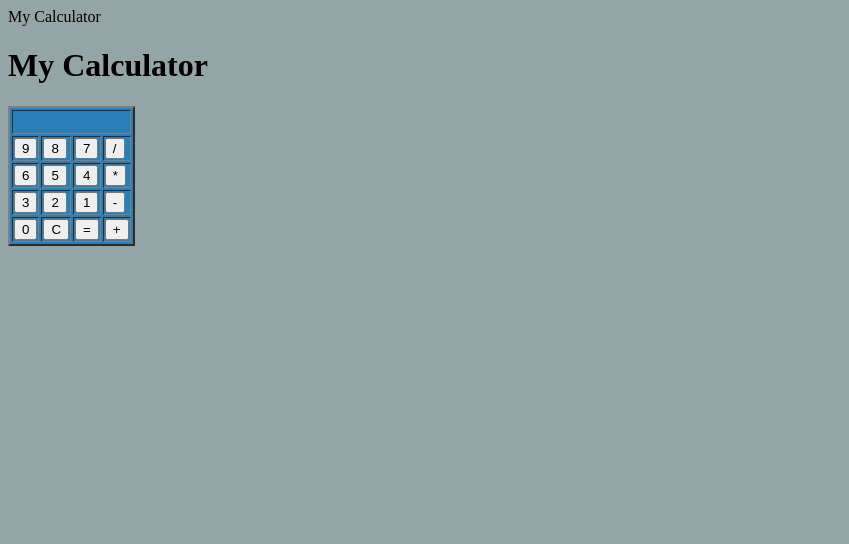
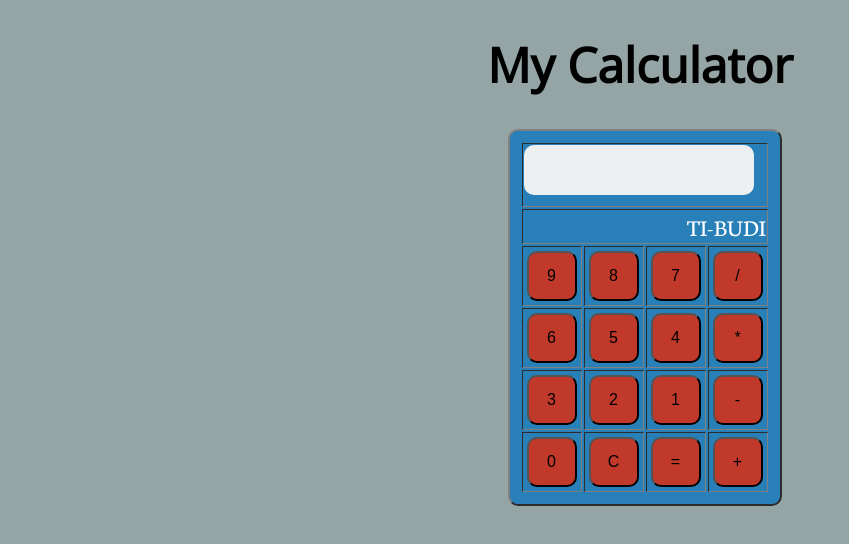
Before and after one commit to ATribble/javascript-html-calculator, a plain HTML site: page index.html in a window 1280 px wide. Shown: the whole page, without its empty margins (0-849 px from the left). Drawn offline with nearby package versions, Linux system fonts and the light colour scheme.

Commit message:
added styling

```diff
--- a/index.html
+++ b/index.html
@@ -1,16 +1,18 @@
 <!DOCTYPE html>
 <html>
 <head>
-	<title>My Calculator</title>
 	<link rel="stylesheet" href="style.css" type="text/css" />
+<link href="https://fonts.googleapis.com/css?family=Neuton|Open+Sans|VT323" rel="stylesheet">
 </head>
 <body>
-	My Calculator
 	<h1 id="tittle">My Calculator</h1>
 	<div id="keypad">
 		<table border="2">
 			<tr>
-				<td colspan="4" id="display-bar" height="20px"></td>
+				<td colspan="4"  height="20px"><div id="display-bar"></div></td>
+			</tr>
+			<tr>
+				<td colspan="4"><div id="calculator-brand">TI-BUDI</div></td>
 			</tr>
 			<tr>
 				<td><input onclick="display(9)" type="button" value="9"></td>
--- a/style.css
+++ b/style.css
@@ -1,8 +1,44 @@
 body{
-    background-color: #95a5a6
-
+    background-color: #95a5a6;
+}
+#keypad{
+    width: 265px;
+    margin-left: auto;
+    margin-right: auto;
+}
+h1{
+    text-align: center;
+    font-family: 'Open Sans', sans-serif;
+    font-size: 3em;
+}
+#calculator-brand{
+    text-align: right;
+    color: white;
+    font-size: 1.5em;
+    font-family: 'Neuton', serif;
+}
+table{
+    background-color: #2980b9;
+    border-radius: 10px;
+    padding: 10px;
+}
+#display-bar{
+    background-color: #ecf0f1;
+    margin-bottom: 10px;
+    height: 50px;
+    width: 230px;
+    font-size: 2em;
+    font-family: 'VT323', monospace;
+    overflow: hidden;
+    white-space: nowrap;
+    border-radius: 10px;
 }
 
-table{
-    background-color: #2980b9
+input[type=button]{
+    background-color: #c0392b;
+    height: 50px;
+    width: 50px;
+    font-size: 1em;
+    border-radius: 10px;
+    margin: 3px;
 }
```
